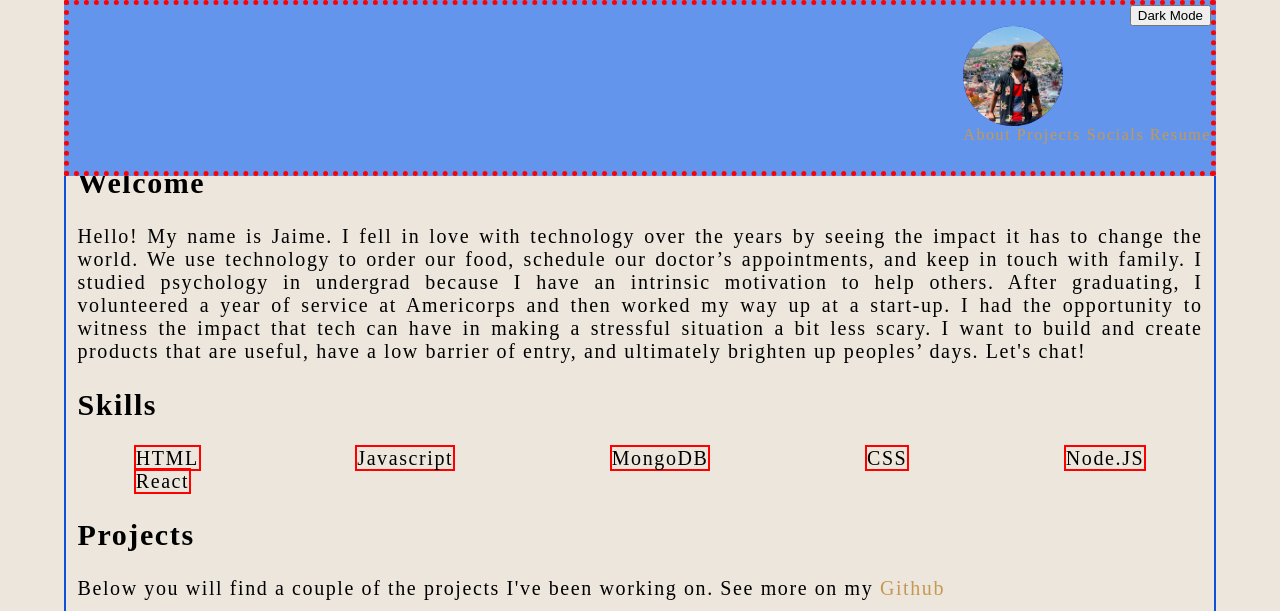
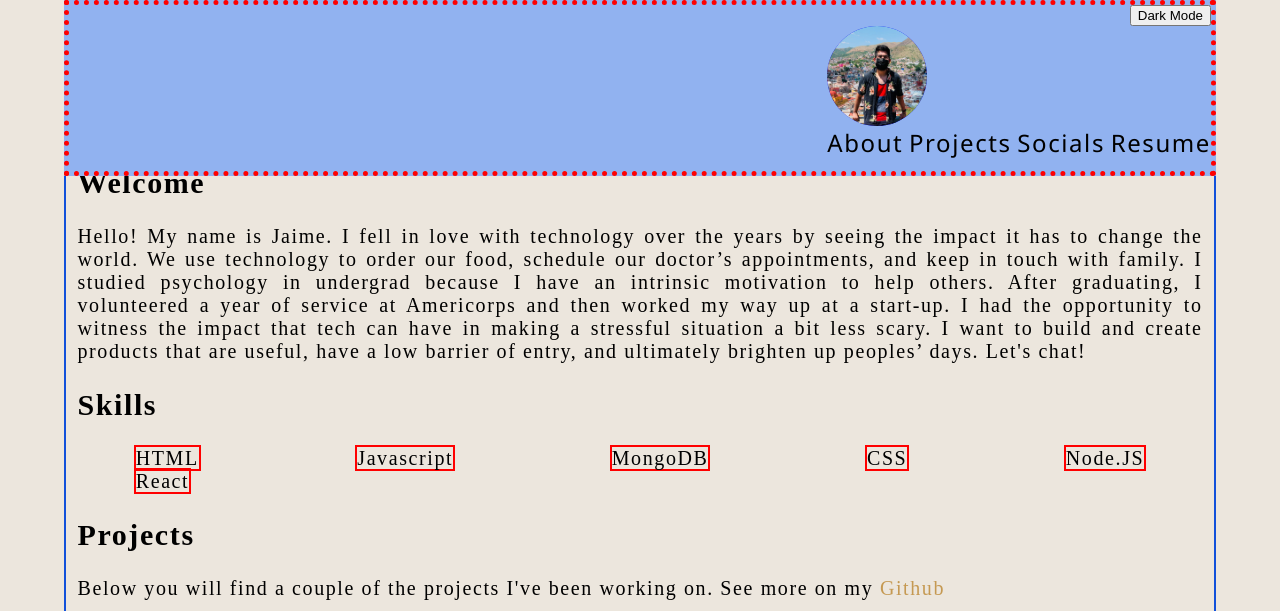
Before and after one commit to Salgado3/PortfolioV2, a plain HTML site: page index.html in a window 1280 px wide. Shown: the top 611 px of the page. Drawn offline with Linux system fonts and the light colour scheme.

Commit message:
updating banner font

```diff
--- a/style.css
+++ b/style.css
@@ -1,8 +1,3 @@
-
-
-.darkMode_toggle {
-    align-self: flex-end;
-}
 
 body{
   background-color: rgb(236, 230, 221);
@@ -14,8 +9,7 @@ body{
     flex-direction: column;
     align-items: flex-end;
     border: 5px dotted red;
-    background-color:cornflowerblue ;
-    color: cornsilk;
+    background-color:rgb(145, 178, 240) ;
     margin: 0% 5%;
     position: fixed;
     z-index: 1;
@@ -33,8 +27,11 @@ body{
   width:100%;
 
 }
-.navBar_list_div {
-
+.navBar_list_div a {
+  color: rgb(0, 0, 0);
+    font-size: 24px;
+    font-weight: 400;
+    font-family: 'Segoe UI', Tahoma, Geneva, Verdana, sans-serif;
 }
 
 
```
